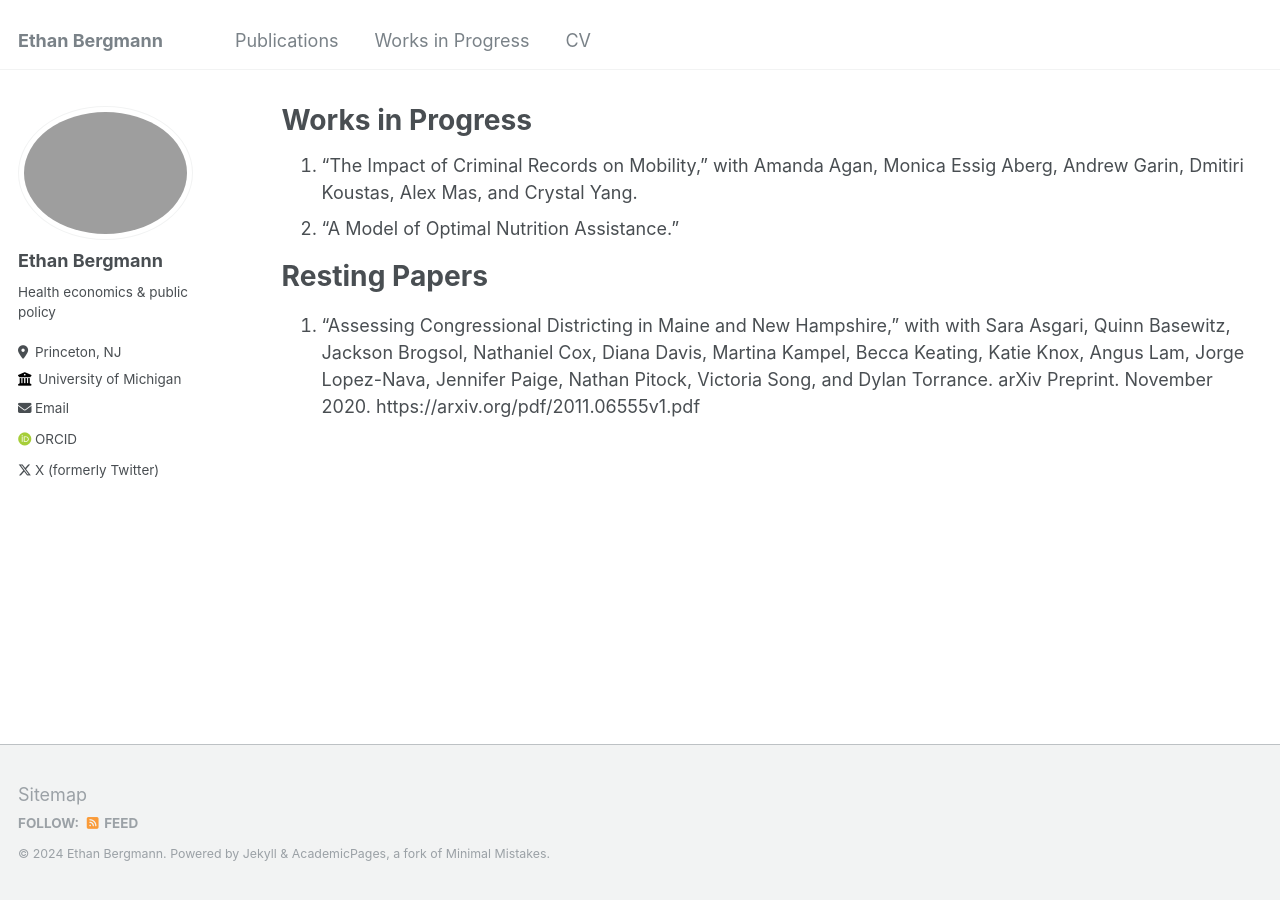
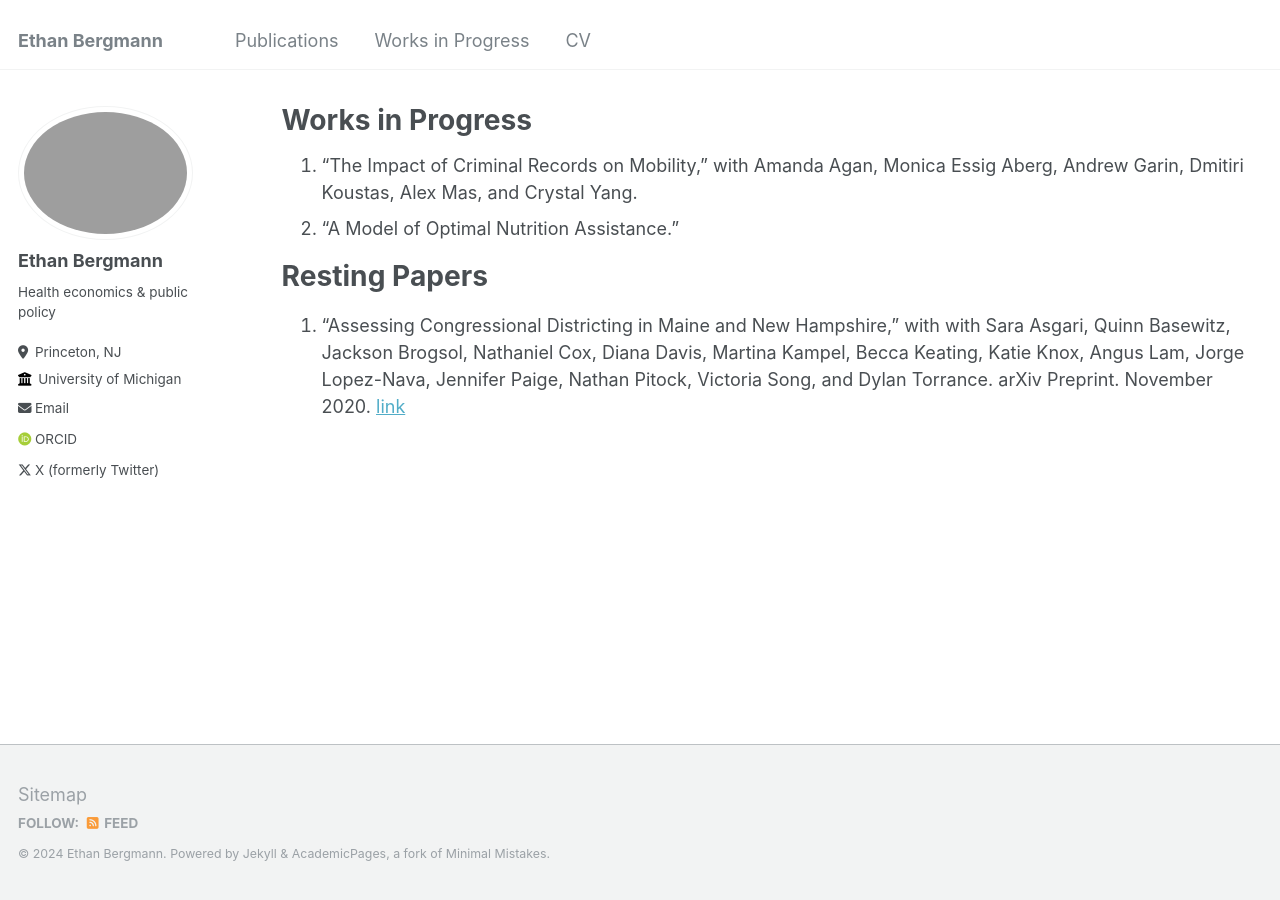
Before and after one commit to ethankbergmann/ethankbergmann.github.io, a Jekyll site: the page built from _pages/works_in_progress.md, in a window 1280 px wide. Built offline with Jekyll 4.4.1, drawn with Linux system fonts in a browser that asks for light colours; some web fonts are replaced.

Commit message:
link for works in progress

```diff
--- a/_pages/works_in_progress.md
+++ b/_pages/works_in_progress.md
@@ -10,4 +10,4 @@ author_profile: true
 
 Resting Papers
 =====
-1. "Assessing Congressional Districting in Maine and New Hampshire," with with Sara Asgari, Quinn Basewitz, Jackson Brogsol, Nathaniel Cox, Diana Davis, Martina Kampel, Becca Keating, Katie Knox, Angus Lam, Jorge Lopez-Nava, Jennifer Paige, Nathan Pitock, Victoria Song, and Dylan Torrance. arXiv Preprint. November 2020. https://arxiv.org/pdf/2011.06555v1.pdf
+1. "Assessing Congressional Districting in Maine and New Hampshire," with with Sara Asgari, Quinn Basewitz, Jackson Brogsol, Nathaniel Cox, Diana Davis, Martina Kampel, Becca Keating, Katie Knox, Angus Lam, Jorge Lopez-Nava, Jennifer Paige, Nathan Pitock, Victoria Song, and Dylan Torrance. arXiv Preprint. November 2020. [link](https://arxiv.org/pdf/2011.06555v1.pdf)
```
